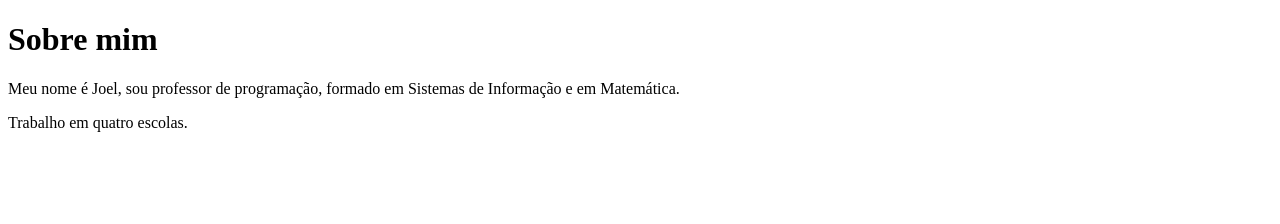
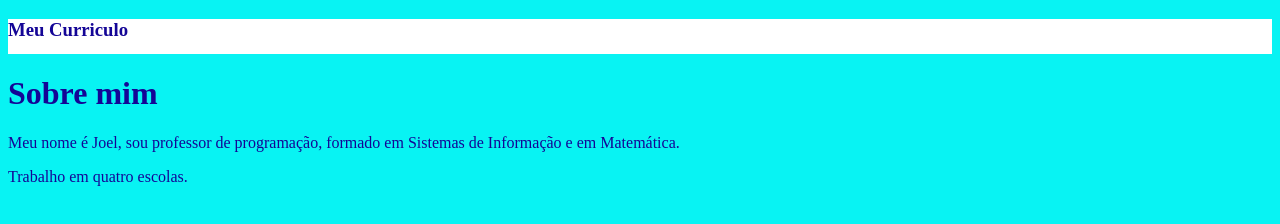
Before and after one commit to JoelProfessor/Joel-1A-CCM, a plain HTML site: page index.html in a window 1280 px wide. Drawn offline with Linux system fonts and the light colour scheme.

Commit message:
xfbdfndfn

```diff
--- a/index.html
+++ b/index.html
@@ -4,9 +4,14 @@
     <meta charset="UTF-8">
     <meta name="viewport" content="width=device-width, initial-scale=1.0">
     <title>Joel Junior</title>
+    <link rel="stylesheet" href="style.css">
 
 </head>
 <body>
+    <header>
+        <h3>Meu Curriculo</h3>
+    </header>
+
     <h1>Sobre mim</h1>
     <p>Meu nome é Joel, sou professor de programação, formado em Sistemas de Informação e em Matemática.</p>
     <p>Trabalho em quatro escolas.</p>
--- a/style.css
+++ b/style.css
@@ -1,3 +1,8 @@
 body{
-    background-color: blue;
+    background-color: rgb(8, 243, 243);
+    color: rgb(20, 5, 150);
 }
+header{
+    background-color: white;
+    height: 35px;
+}
```
